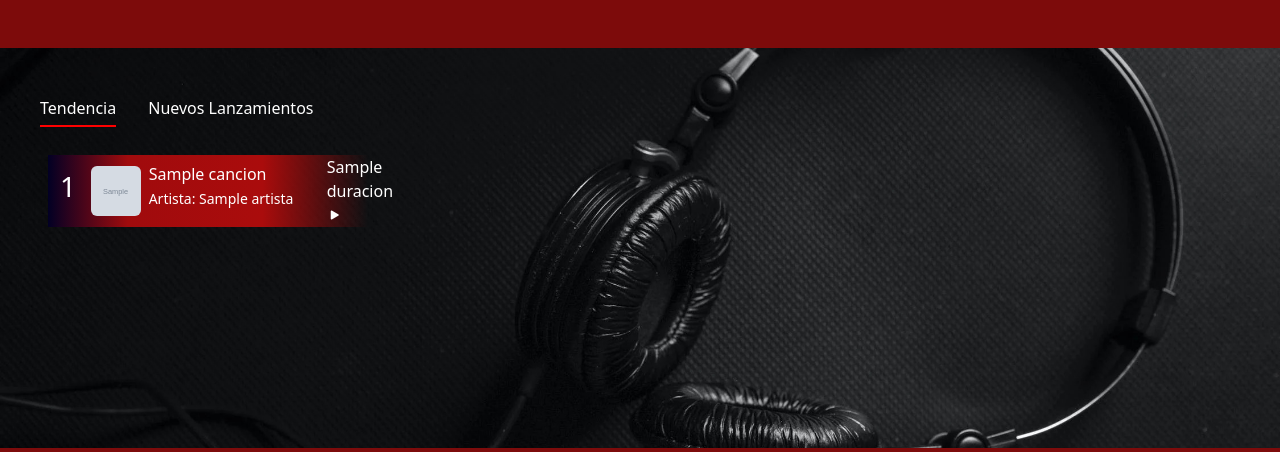
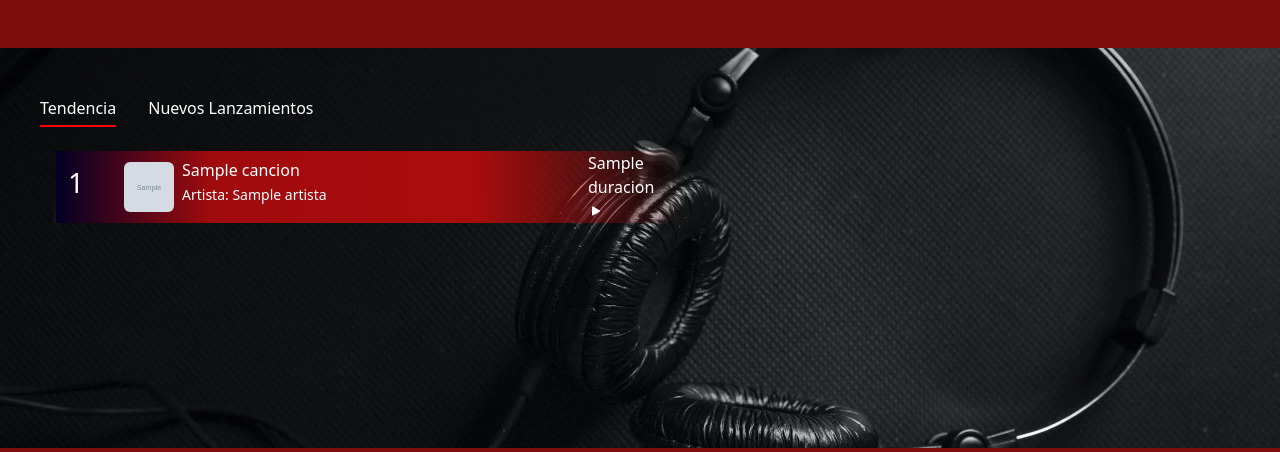
Before and after one commit to antonellavalle/integradorLPyL, a Django app: template aplicacion/templates/principal.html in a window 1280 px wide. Shown: the top 452 px of the page. Run offline with Django 3.2, Linux system fonts and the light colour scheme; the template is opened without the code that fills it: most values are stand-ins (such as "Sample title", 1, 10 or a date in 2020); grey boxes marked "Sample" are stand-in pictures; some libraries are stand-ins or nearby versions.

Commit message:
Correcion de estilo a las canciones tendencia y nuevos lanzamientos

```diff
--- a/aplicacion/templates/principal.html
+++ b/aplicacion/templates/principal.html
@@ -38,11 +38,10 @@
         <!-- Canciones de tendencias -->
         <!-- Si se quiere cambiar el estilo también hay que aplicarlo en mostrarCanciones.js -->
         <div class="tab-pane fade show active" id="pills-Tendencia" role="tabpanel" aria-labelledby="pills-Tendencia-tab">
-            <div class="cancionesTendencia m-1 ms-4 col-md-6 row align-items-center" style="color: white;">
                 <ul id="lista-canciones" class="estilo-lista-canciones">
                     <!-- Inicio del bucle -->
                     {% for cancion in cancionesTendencia %}
-                    <li class="cancion-pequeña m-1 ms-4 col-md-6 row align-items-center" style="color: white;">
+                    <li class="cancion-pequeña m-1 ms-4 col-md-6 row align-items-center" style="color: white">
 
                         <div class="col-1 h3"> <!-- Número de canción --> {{ forloop.counter }}</div>
                         <div class="col d-flex">
@@ -60,13 +59,12 @@
                     <!-- Fin del bucle -->
                     {% endfor %}
                 </ul>
-            </div>
+
         </div>
         <!-- Fin de Canciones en tendencias -->
 
         <!-- Nuevos lanzamientos -->
         <div class="tab-pane fade" id="pills-Nuevos-Lanzamientos" role="tabpanel" aria-labelledby="pills-Nuevos-Lanzamientos-tab">
-            <div class="cancionesLanzamientos m-1 ms-4 col-md-6 row align-items-center" style="color: white;">
 
                 <ul id="lista-lanzamientos" class="estilo-lista-canciones">
                     <!-- Inicio del bucle -->
@@ -84,10 +82,11 @@
                         </div>
                         <!-- Duración del lanzamiento -->
                         <div class="col-2">{{ lanzamiento.duracion }} <i class="bi bi-play-fill"></i></div>
+                    <!-- Fin del bucle -->
                     </li>
-                    <!-- Fin del bucle -->
                     {% endfor %}
-                </ul>
+                    <!-- Etiqueta vacía para agregar espacio -->
+
             </div>
         </div>
     </div>
```
